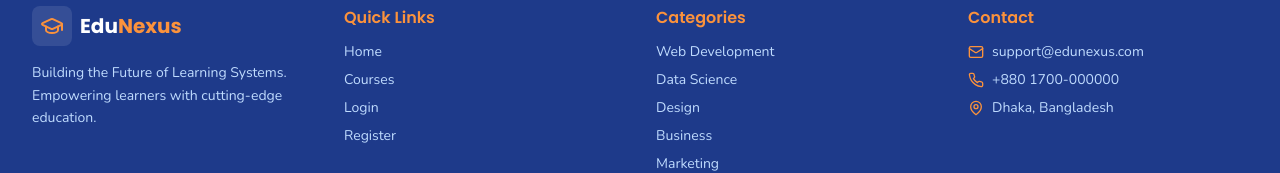
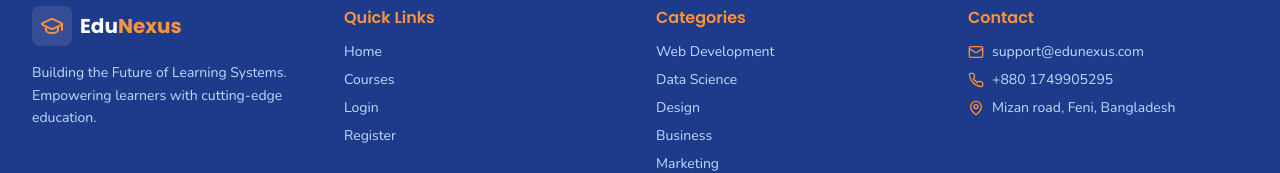
Before and after one commit to mizannrb/edunexus, a React (Vite) app in the folder frontend/: page / in a window 1280 px wide. Shown: the part 1768-1941 px from the top of the page. Built offline with nearby package versions, Linux system fonts and the light colour scheme.

Commit message:
Update contact info in footer

```diff
--- a/frontend/src/components/layout/Footer.jsx
+++ b/frontend/src/components/layout/Footer.jsx
@@ -50,8 +50,8 @@ export default function Footer() {
             <h4 className="font-heading font-semibold text-orange-400 mb-3">Contact</h4>
             <ul className="space-y-2 text-sm text-blue-200">
               <li className="flex items-center gap-2"><Mail className="w-4 h-4 text-orange-400" />support@edunexus.com</li>
-              <li className="flex items-center gap-2"><Phone className="w-4 h-4 text-orange-400" />+880 1700-000000</li>
-              <li className="flex items-center gap-2"><MapPin className="w-4 h-4 text-orange-400" />Dhaka, Bangladesh</li>
+              <li className="flex items-center gap-2"><Phone className="w-4 h-4 text-orange-400" />+880 1749905295</li>
+              <li className="flex items-center gap-2"><MapPin className="w-4 h-4 text-orange-400" />Mizan road, Feni, Bangladesh</li>
             </ul>
           </div>
         </div>
```
